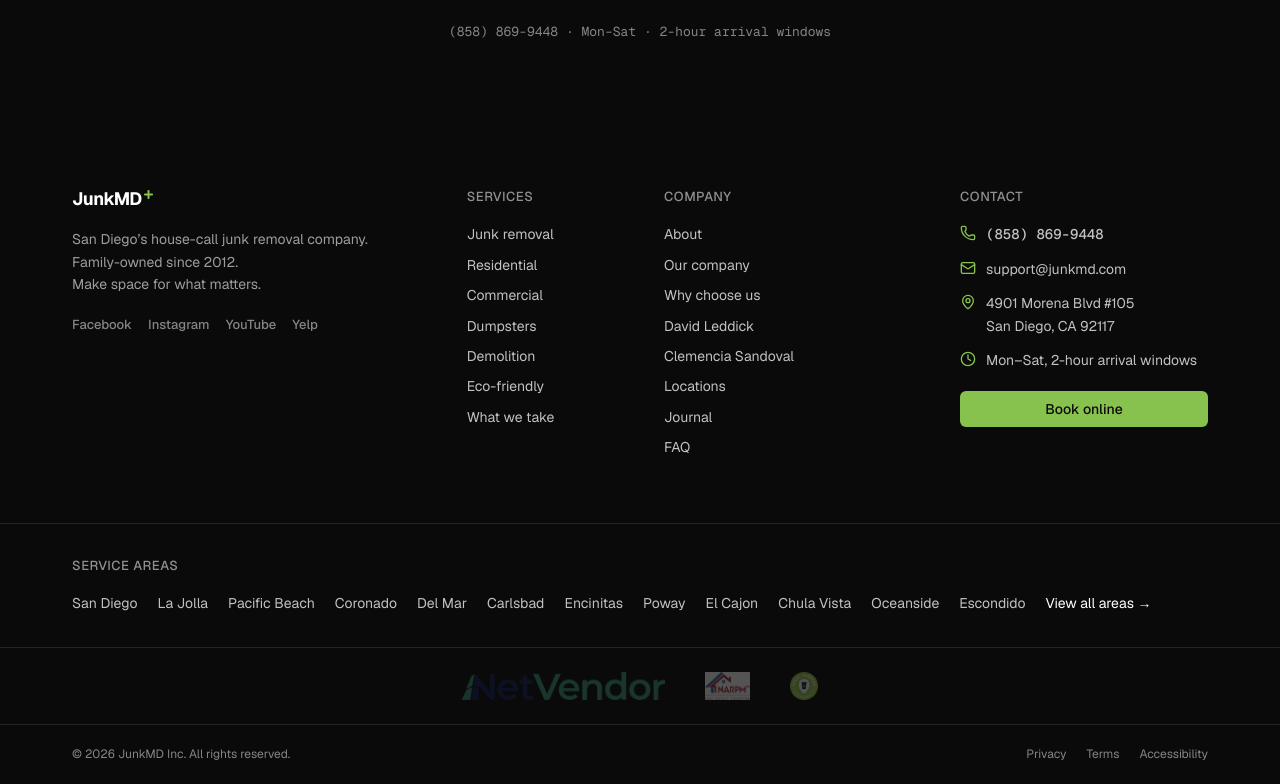
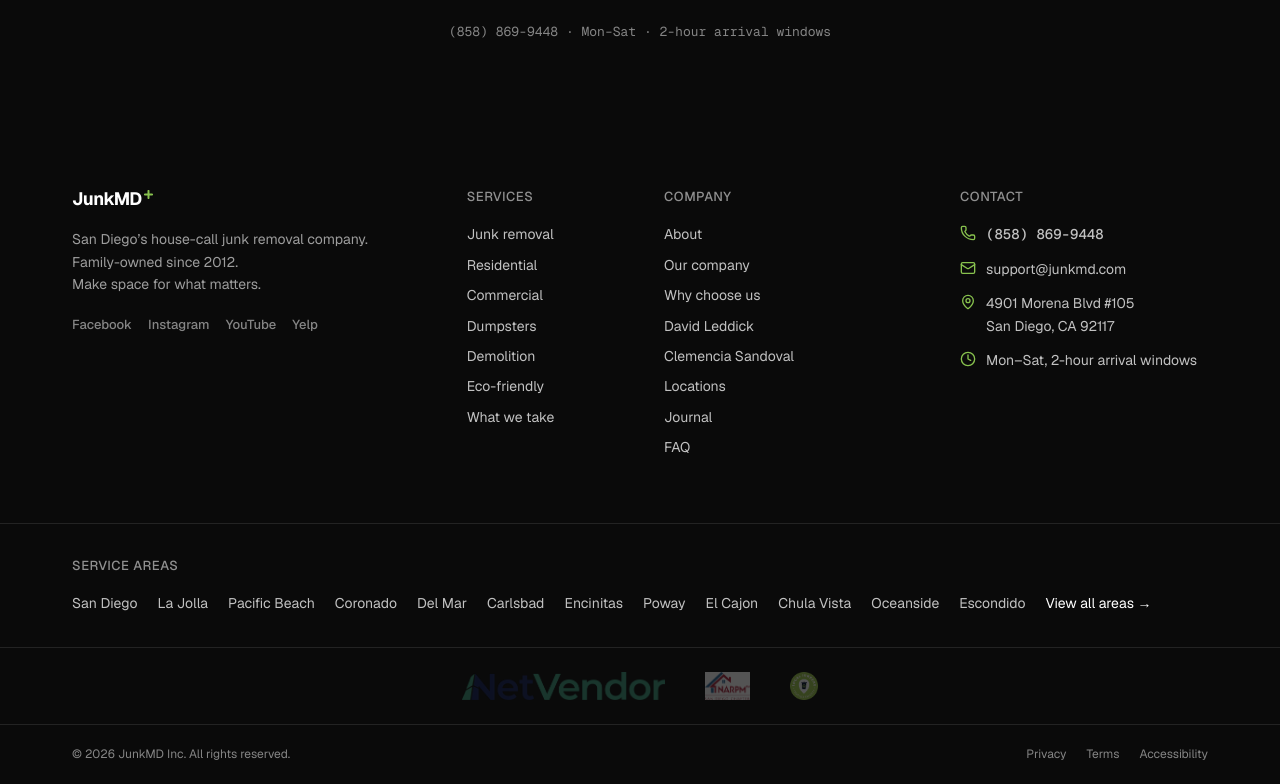
Before and after one commit to haulersedgeai/junkmd, a Next.js app: page / in a window 1280 px wide. Shown: the part 7657-8441 px from the top of the page. Built offline with nearby package versions, Linux system fonts and the light colour scheme; no server answers.

Commit message:
Footer: remove redundant Book button (CTA section above already covers it)
Co-Authored-By: Claude Opus 4.7 (1M context) <noreply@anthropic.com>

```diff
--- a/src/components/footer.tsx
+++ b/src/components/footer.tsx
@@ -87,14 +87,6 @@ export function Footer() {
               <span>{SITE.hours}</span>
             </li>
           </ul>
-          <a
-            href={SITE.bookingUrl}
-            target="_blank"
-            rel="noopener noreferrer"
-            className="btn btn-accent mt-5 w-full"
-          >
-            Book online
-          </a>
         </div>
       </div>
 
```
